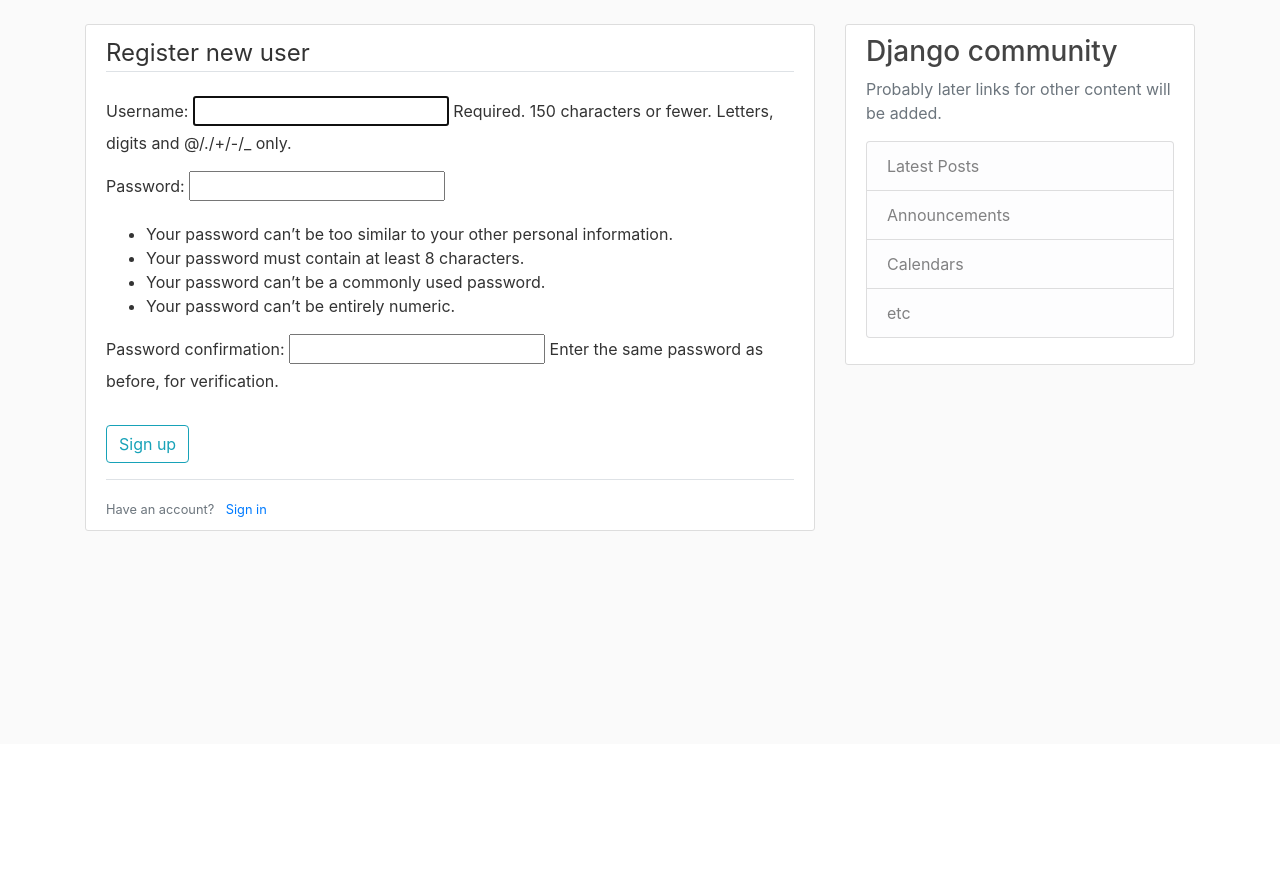
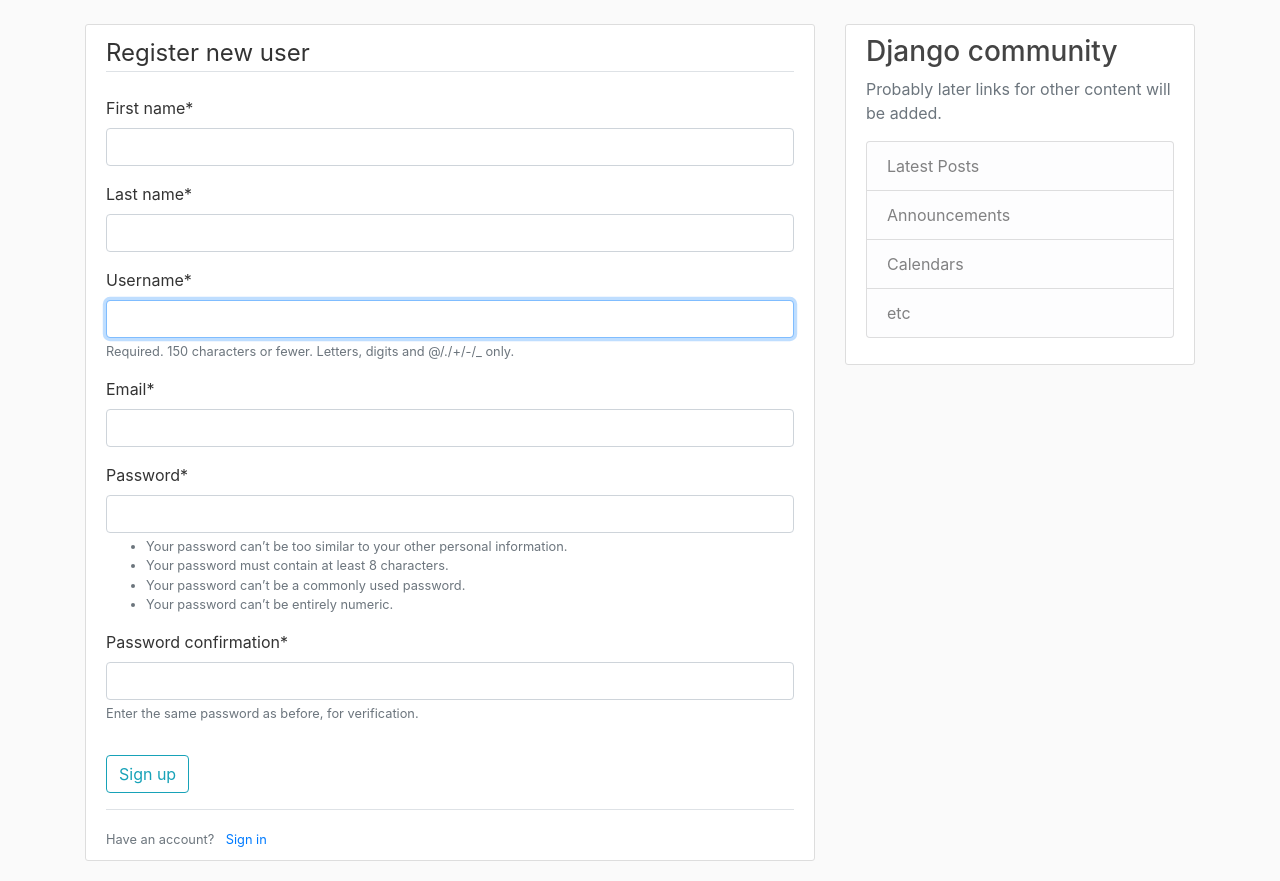
Before and after one commit to ggEx86/djangoProject, a Django app: page /register/ in a window 1280 px wide. Shown: the part 56-937 px from the top of the page. Before the commit the page ends 587 px from the top, so only its background shows below. Run offline with Django 3.2, Linux system fonts and the light colour scheme; some libraries are stand-ins or nearby versions.

Commit message:
refactor register form, added crispy, first name and last name

```diff
--- a/blog/templates/blog/base.html
+++ b/blog/templates/blog/base.html
@@ -56,8 +56,7 @@
                   </div>
               {% endfor %}
           {% endif %}
-      {% block content %}
-      {% endblock %}
+      {% block content %}{% endblock %}
     </div>
     <div class="col-md-4">
       <div class="content-section">
--- a/djangoProject/settings.py
+++ b/djangoProject/settings.py
@@ -39,6 +39,7 @@ INSTALLED_APPS = [
     'django.contrib.staticfiles',
     'blog.apps.BlogConfig',
     'users.apps.UsersConfig',
+    'crispy_forms',
 ]
 
 MIDDLEWARE = [
@@ -121,3 +122,6 @@ USE_TZ = True
 # https://docs.djangoproject.com/en/3.1/howto/static-files/
 
 STATIC_URL = '/static/'
+
+# Crispy form bootstrap config
+CRISPY_TEMPLATE_PACK = 'bootstrap4'
--- /dev/null
+++ b/users/forms.py
@@ -0,0 +1,12 @@
+from django import forms
+from django.contrib.auth.models import User
+from django.contrib.auth.forms import UserCreationForm
+
+class UserRegisterForm(UserCreationForm):
+    email = forms.EmailField(required=True)
+    first_name = forms.CharField(required=True)
+    last_name = forms.CharField(required=True)
+
+    class Meta:
+        model = User
+        fields = ['first_name', 'last_name', 'username', 'email', 'password1', 'password2']
--- a/users/templates/users/register.html
+++ b/users/templates/users/register.html
@@ -1,11 +1,12 @@
 {% extends "blog/base.html" %}
+{% load crispy_forms_tags %}
 {% block content %}
     <div class="content-section">
         <form method="POST">
             {% csrf_token %}
             <fieldset class="form-group">
                 <legend class="border-bottom mb-4">Register new user</legend>
-                {{ form.as_p }}
+                {{ form|crispy }}
             </fieldset>
             <div class="form-group">
                 <button class="btn btn-outline-info" type="submit">Sign up</button>
--- a/users/views.py
+++ b/users/views.py
@@ -1,15 +1,16 @@
 from django.shortcuts import render, redirect
-from django.contrib.auth.forms import UserCreationForm
+from .forms import UserRegisterForm
 from django.contrib import messages
 
 
 def register(request):
     if request.method == 'POST':
-        creation_form = UserCreationForm(request.POST)
+        creation_form = UserRegisterForm(request.POST)
         if creation_form.is_valid():
+            creation_form.save()
             username = creation_form.cleaned_data.get('username')
             messages.success(request, f'Account created successfully for {username}')
             return redirect('blog_home')
     else:
-        creation_form = UserCreationForm()
+        creation_form = UserRegisterForm ()
     return render(request, 'users/register.html', {'form': creation_form})
```
